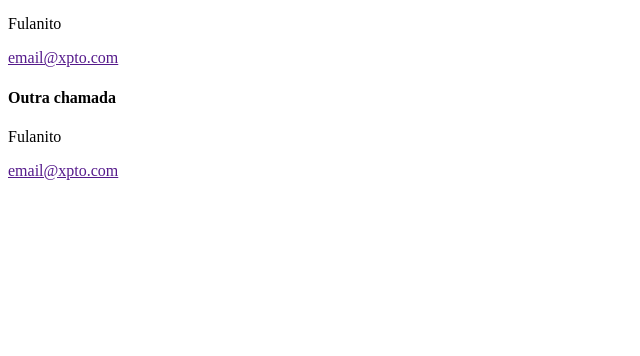
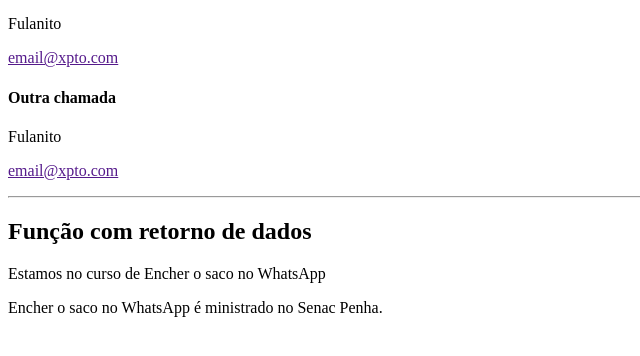
Before and after one commit to slothandre/aulas-php, a PHP site: page /06-funcoes.php in a window 1280 px wide. Shown: the part 174-530 px from the top of the page, without its empty margins (0-640 px from the left). Run offline with PHP 8.4, Linux system fonts and the light colour scheme.

Commit message:
Exemplo de função retornando valor

```diff
--- a/06-funcoes.php
+++ b/06-funcoes.php
@@ -28,5 +28,17 @@
             <?=dadosAutor()?>
         </article>
     </section>
+
+    <hr>
+
+    <h2>Função com retorno de dados</h2>
+    <?php
+    function dadosCurso(){
+        // return "Técnico em Informática para Internet";
+        return "Encher o saco no WhatsApp";
+    };
+    ?>
+    <p>Estamos no curso de <?=dadosCurso()?></p>
+    <p><?=dadosCurso()?> é ministrado no Senac Penha.</p>
 </body>
 </html>
```
